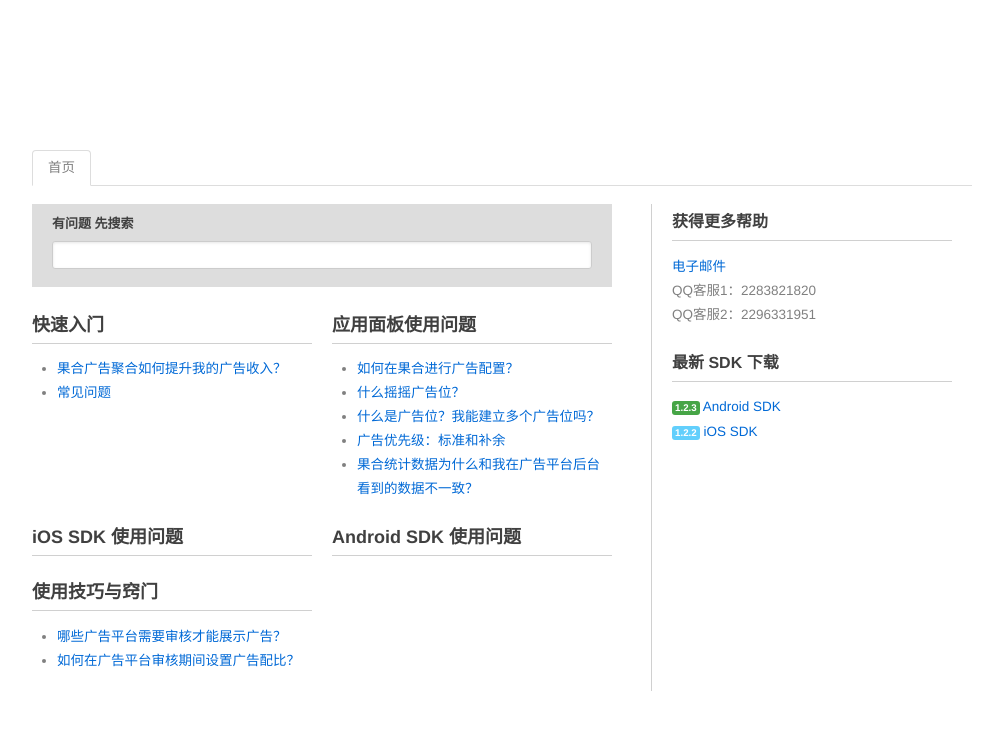
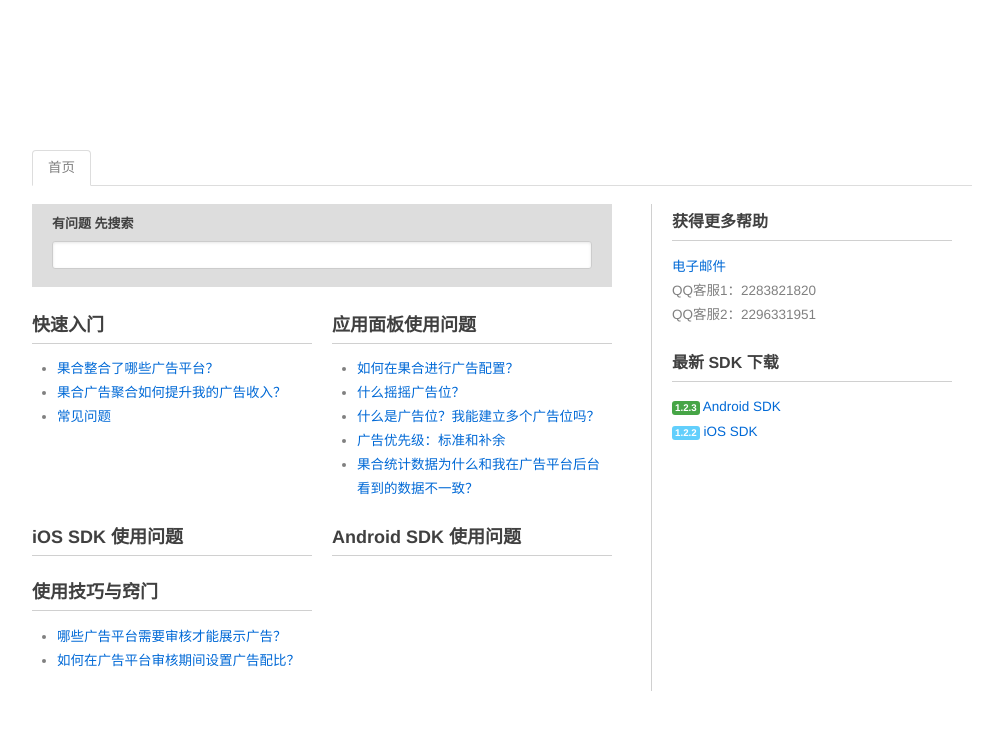
Before and after one commit to guohe/guohe-help, a Jekyll site: the page built from index.html, in a window 1280 px wide. Shown: the top 730 px of the page, without its empty margins (138-1121 px from the left). Built offline with Jekyll 4.4.1, drawn with Linux system fonts in a browser that asks for light colours; nearby versions of some CDN libraries; Markdown is read by kramdown in place of the engine named in the settings.

Commit message:
minor updates

```diff
--- a/_layouts/base-post.html
+++ b/_layouts/base-post.html
@@ -19,7 +19,6 @@
 	    		{{ content }}
 	    	</div>
 	    	<div class="sidebar span5">
-	    		<h4>联系我们 获得更多帮助</h4>
 				{% include sidebar.html %}
 
 	    	</div>
--- /dev/null
+++ b/_posts/2011-12-28-ad-networks-supported.md
@@ -0,0 +1,97 @@
+---
+layout: post
+title: 果合整合了哪些广告平台？
+category: getting-started
+---
+
+新果合目前整合了 11 家广告平台，具体列表如下：
+
+<table>
+	<thead>
+		<tr>
+			<th>广告平台</th>
+			<th>链接</th>
+			<th>Android</th>
+			<th>iOS</th>
+		</tr>
+	</thead>
+	<tbody>
+		<tr>
+			<td>AdMob</td>
+			<td>http://admob.com</td>
+			<td>支持</td>
+			<td>支持</td>
+		</tr>
+		<tr>
+			<td>iAd</td>
+			<td>http://developer.apple.com/iad/</td>
+			<td>不支持</td>
+			<td>支持</td>
+		</tr>
+		<tr>
+			<td>Millennial Media</td>
+			<td>https://developer.millennialmedia.com</td>
+			<td>支持</td>
+			<td>支持</td>
+		</tr>
+		<tr>
+			<td>Baidu</td>
+			<td>http://munion.baidu.com</td>
+			<td>支持</td>
+			<td>不支持</td>
+		</tr>
+		<tr>
+			<td>亿动智道</td>
+			<td>http://www.smartmad.com</td>
+			<td>支持</td>
+			<td>支持</td>
+		</tr>
+		<tr>
+			<td>多盟</td>
+			<td>http://domob.cn</td>
+			<td>支持</td>
+			<td>支持</td>
+		</tr>
+		<tr>
+			<td>微云</td>
+			<td>http://www.wiyun.com</td>
+			<td>支持</td>
+			<td>支持</td>
+		</tr>
+		<tr>
+			<td>易传媒</td>
+			<td>http://mobile.adchina.com/AboutUs/index.aspx</td>
+			<td>支持</td>
+			<td>支持</td>
+		<tr>
+			<td>Vpon</td>
+			<td>http://www.vpon.com/zh-cn/index.html</td>
+			<td>支持</td>
+			<td>支持</td>
+		</tr>
+		<tr>
+			<td>有米</td>
+			<td>http://www.youmi.net</td>
+			<td>支持</td>
+			<td>支持</td>
+		</tr>
+		<tr>
+			<td>哇棒</td>
+			<td>http://www.wooboo.com.cn</td>
+			<td>支持</td>
+			<td>支持</td>
+		</tr>
+		<tr>
+			<td>安沃</td>
+			<td>http://www.adwo.com</td>
+			<td>支持</td>
+			<td>支持</td>
+		</tr>
+		<tr>
+			<td>AdSage</td>
+			<td>http://www.mobisage.com/</td>
+			<td>不支持</td>
+			<td>支持</td>
+		</tr>
+	</tbody>
+</table>
```
Also changed, not shown: 15 other files.
